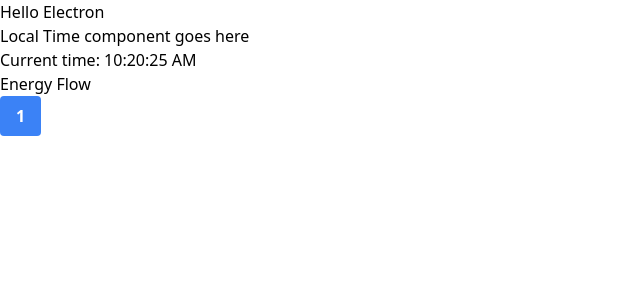
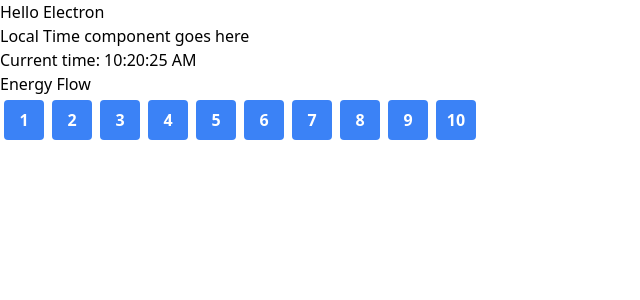
Before and after one commit to evgenicode/ultradian-tracker, a React (Vite) app: page / in a window 1280 px wide. Shown: the top 300 px of the page, without its empty margins (0-640 px from the left). Built offline with nearby package versions, Linux system fonts and the light colour scheme.

Commit message:
fix selfassesment componen

```diff
--- a/src/main/index.ts
+++ b/src/main/index.ts
@@ -2,6 +2,7 @@ import { app, shell, BrowserWindow, ipcMain } from 'electron'
 import { join } from 'path'
 import { electronApp, optimizer, is } from '@electron-toolkit/utils'
 import icon from '../../resources/icon.png?asset'
+
 
 function createWindow(): void {
   // Create the browser window.
--- a/src/renderer/src/assets/main.css
+++ b/src/renderer/src/assets/main.css
@@ -3,5 +3,5 @@
 @tailwind utilities;
 
 .btn {
-  @apply bg-blue-500 hover:bg-blue-700 text-white font-bold py-2 px-4 rounded;
+  @apply bg-blue-500 hover:bg-blue-700 text-white font-bold  rounded m-1  w-10 h-10 text-center;
 }
--- a/src/renderer/src/components/SelfAssessment.tsx
+++ b/src/renderer/src/components/SelfAssessment.tsx
@@ -1,20 +1,25 @@
 // import React from "react"
 
-const GaugeScale = (scale):any => {
-
-  return scale
+const GaugeScale = ({scale}: { scale: number }) => {
+  const buttons = Array.from({ length: scale }, (_, i ) => (
+    <button key={i} onClick={ () => handleClick(i) } className="btn">
+      {i + 1}
+    </button>
+  ));
+  return <div>{buttons}</div>
 }
 
-const handleClick = () => {
-  alert("clicked!")
+const handleClick = (i: number) => {
+  console.log(`clicked!${i + 1}`)
 }
+
 
 export const SelfAssesment = () => {
   return (
     <>
       <h1>Energy Flow</h1>
-      <button onClick={handleClick} className="btn">1</button>
-      {/* <GaugeScale scale={1} /> */}
+
+      <GaugeScale scale={10} />
     </>
   )
 }
```
Also changed, not shown: 2 other files (tests, documents, lock files or other folders).
